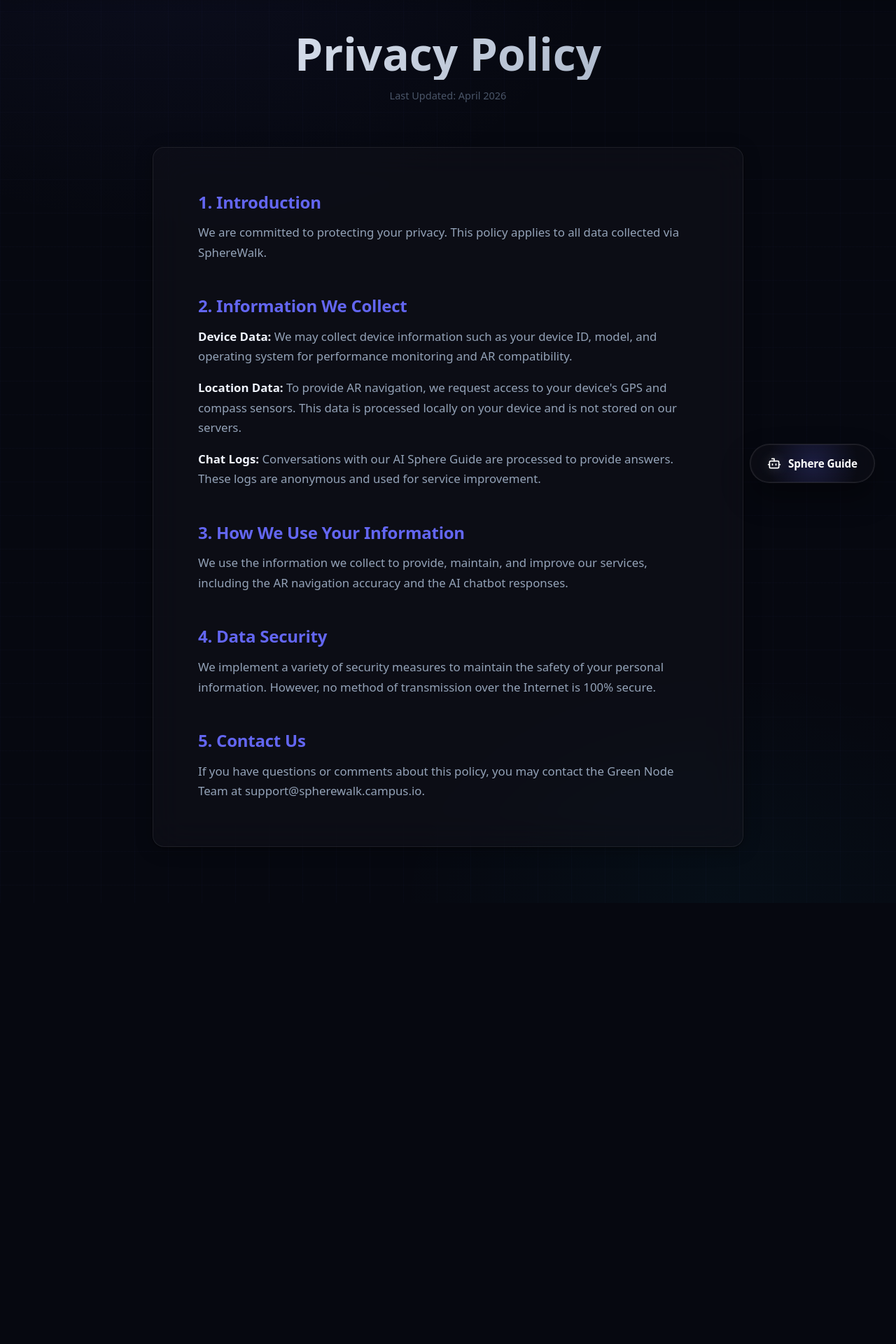
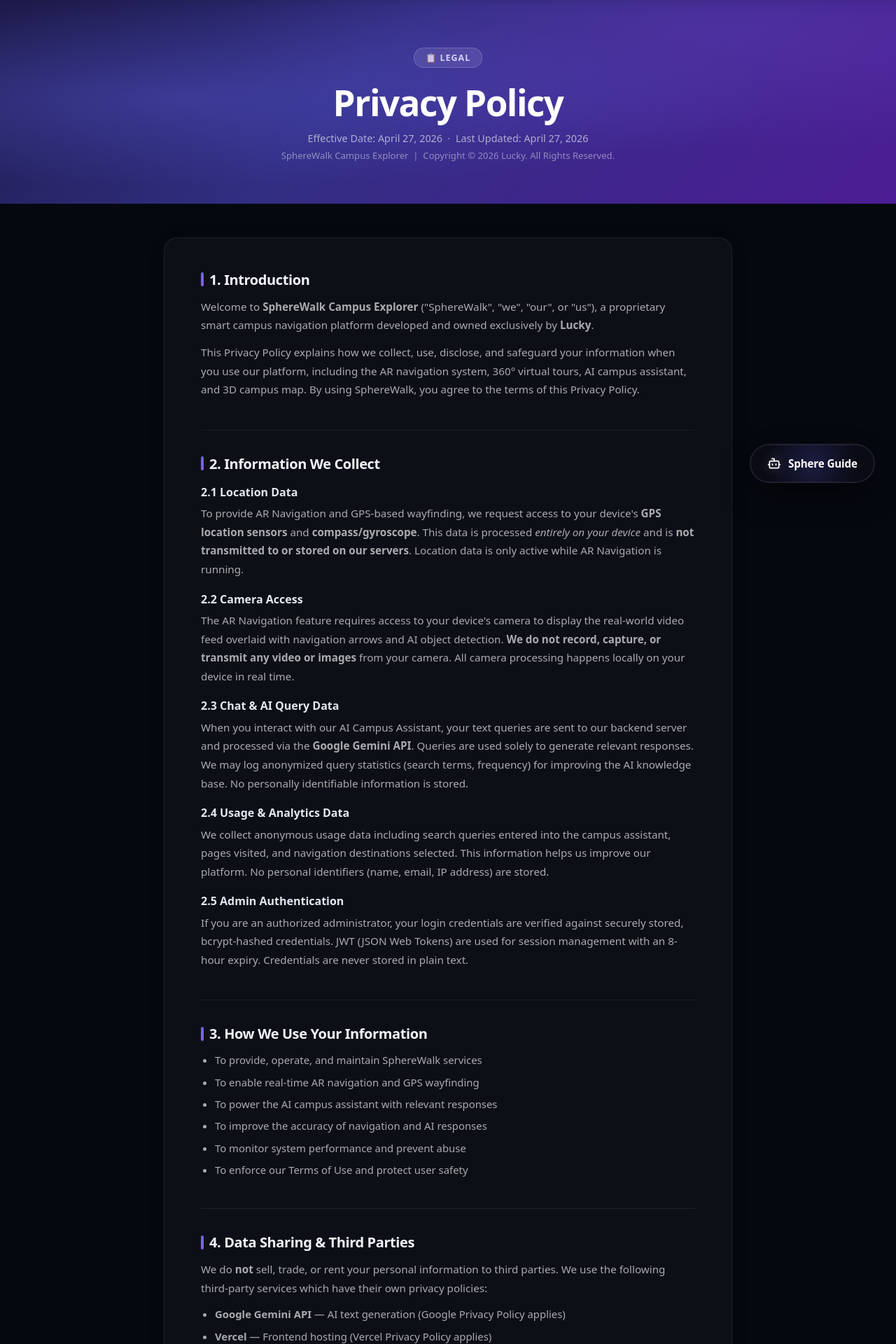
Before and after one commit to lucky-om/Spherewalk, a React (Vite) app in the folder frontend/: page /privacy-policy in a window 1280 px wide. Shown: the part 80-2000 px from the top of the page at 70% size. Before the commit the page ends 1370 px from the top, so only its background shows below. Built offline with nearby package versions, Linux system fonts and the light colour scheme; no server answers; a web font is replaced by a local one.

Commit message:
Add README, LICENSE (All Rights Reserved Lucky), full Privacy Policy & Terms of Use pages

```diff
--- a/frontend/src/pages/PrivacyPolicy.css
+++ b/frontend/src/pages/PrivacyPolicy.css
@@ -1,68 +1,196 @@
-/* SphereWalk Campus Explorer | v2.0 | Green Node Team */
+/* SphereWalk Legal Pages — Privacy Policy & Terms of Use */
+/* Copyright © 2026 Lucky. All Rights Reserved. */
+
+/* ─── Page Shell ─────────────────────────────── */
 .legal-page {
-    padding-top: 120px;
-    padding-bottom: 80px;
-    background: var(--bg-0);
+    min-height: 100vh;
+    background: var(--bg, #f8fafc);
 }
 
+/* ─── Hero Banner ─────────────────────────────── */
 .legal-hero {
-    margin-bottom: 64px;
+    background: linear-gradient(135deg, #1e1b4b 0%, #312e81 40%, #4c1d95 100%);
+    padding: 80px 0 60px;
     text-align: center;
+    position: relative;
+    overflow: hidden;
+}
+
+.legal-hero::before {
+    content: '';
+    position: absolute;
+    inset: 0;
+    background:
+        radial-gradient(ellipse at 20% 50%, rgba(99, 102, 241, 0.3) 0%, transparent 60%),
+        radial-gradient(ellipse at 80% 20%, rgba(139, 92, 246, 0.2) 0%, transparent 50%);
+    pointer-events: none;
+}
+
+.legal-badge {
+    display: inline-block;
+    background: rgba(255, 255, 255, 0.12);
+    border: 1px solid rgba(255, 255, 255, 0.2);
+    color: rgba(255, 255, 255, 0.9);
+    font-size: 0.78rem;
+    font-weight: 700;
+    letter-spacing: 0.08em;
+    text-transform: uppercase;
+    padding: 5px 16px;
+    border-radius: 99px;
+    margin-bottom: 20px;
 }
 
 .legal-hero h1 {
-    font-size: clamp(2.5rem, 5vw, 4rem);
-    font-weight: 800;
-    margin-bottom: 12px;
-    background: linear-gradient(135deg, var(--text), var(--text-2));
-    -webkit-background-clip: text;
-    -webkit-text-fill-color: transparent;
+    font-size: clamp(2rem, 5vw, 3.2rem);
+    font-weight: 900;
+    color: #fff;
+    margin: 0 0 12px;
+    letter-spacing: -0.03em;
+    position: relative;
 }
 
-.legal-hero p {
-    color: var(--text-3);
-    font-weight: 500;
+.legal-meta {
+    color: rgba(255, 255, 255, 0.6);
+    font-size: 0.9rem;
+    margin: 0 0 6px;
+    position: relative;
 }
 
+.legal-owner {
+    color: rgba(255, 255, 255, 0.45);
+    font-size: 0.82rem;
+    margin: 0;
+    position: relative;
+}
+
+/* ─── Content ─────────────────────────────────── */
 .legal-content {
-    max-width: 900px !important;
+    max-width: 860px;
+    margin: 0 auto;
+    padding: 48px 24px 80px;
 }
 
 .legal-card {
-    padding: 64px !important;
-    display: flex;
-    flex-direction: column;
-    gap: 48px;
-    background: rgba(20, 20, 30, 0.45) !important;
-    backdrop-filter: blur(24px) !important;
-    border: 1px solid rgba(255, 255, 255, 0.08) !important;
+    background: var(--card-bg, #fff);
+    border: 1px solid var(--border, #e2e8f0);
+    border-radius: 20px;
+    padding: 48px 52px;
+    box-shadow: 0 4px 32px rgba(0, 0, 0, 0.06);
 }
 
+@media (max-width: 640px) {
+    .legal-card {
+        padding: 28px 20px;
+    }
+}
+
+/* ─── Sections ─────────────────────────────────── */
 .legal-card section {
-    display: flex;
-    flex-direction: column;
-    gap: 16px;
+    margin-bottom: 36px;
+    padding-bottom: 32px;
+    border-bottom: 1px solid var(--border, #e2e8f0);
+}
+
+.legal-card section:last-of-type {
+    border-bottom: none;
+    margin-bottom: 24px;
 }
 
 .legal-card h2 {
-    font-size: 1.5rem;
+    font-size: 1.25rem;
+    font-weight: 800;
+    color: var(--text-1, #0f172a);
+    margin: 0 0 14px;
+    display: flex;
+    align-items: center;
+    gap: 8px;
+    letter-spacing: -0.02em;
+}
+
+.legal-card h2::before {
+    content: '';
+    display: inline-block;
+    width: 4px;
+    height: 20px;
+    background: linear-gradient(135deg, #6366f1, #8b5cf6);
+    border-radius: 2px;
+    flex-shrink: 0;
+}
+
+.legal-card h3 {
+    font-size: 1rem;
     font-weight: 700;
-    color: var(--brand);
-    letter-spacing: -0.01em;
+    color: var(--text-1, #1e293b);
+    margin: 20px 0 8px;
 }
 
 .legal-card p {
-    color: var(--text-2);
-    line-height: 1.7;
-    font-size: 1.05rem;
+    font-size: 0.95rem;
+    color: var(--text-2, #475569);
+    line-height: 1.75;
+    margin: 0 0 12px;
 }
 
-.legal-card strong {
-    color: var(--text);
+.legal-card ul {
+    padding-left: 20px;
+    margin: 10px 0;
 }
 
-@media (max-width: 768px) {
-    .legal-card {
-        padding: 32px !important;
-    }
+.legal-card ul li {
+    font-size: 0.93rem;
+    color: var(--text-2, #475569);
+    line-height: 1.7;
+    margin-bottom: 6px;
 }
+
+.legal-card a {
+    color: #6366f1;
+    text-decoration: none;
+    font-weight: 600;
+}
+
+.legal-card a:hover {
+    text-decoration: underline;
+    color: #4f46e5;
+}
+
+/* ─── Footer Note ─────────────────────────────── */
+.legal-footer-note {
+    text-align: center;
+    padding: 20px 0 0;
+    margin-top: 8px;
+    border-top: 1px solid var(--border, #e2e8f0);
+}
+
+.legal-footer-note p {
+    color: var(--text-3, #94a3b8);
+    font-size: 0.85rem;
+    margin: 0;
+}
+
+/* ─── Dark mode ────────────────────────────────── */
+[data-theme="dark"] .legal-card {
+    background: rgba(255, 255, 255, 0.03);
+    border-color: rgba(255, 255, 255, 0.08);
+}
+
+[data-theme="dark"] .legal-card h2 {
+    color: #f1f5f9;
+}
+
+[data-theme="dark"] .legal-card h3 {
+    color: #e2e8f0;
+}
+
+[data-theme="dark"] .legal-card p,
+[data-theme="dark"] .legal-card ul li {
+    color: rgba(255, 255, 255, 0.65);
+}
+
+[data-theme="dark"] .legal-card section {
+    border-bottom-color: rgba(255, 255, 255, 0.07);
+}
+
+[data-theme="dark"] .legal-footer-note {
+    border-top-color: rgba(255, 255, 255, 0.07);
+}
--- a/frontend/src/pages/PrivacyPolicy.jsx
+++ b/frontend/src/pages/PrivacyPolicy.jsx
@@ -1,46 +1,123 @@
-/* SphereWalk Campus Explorer | v2.0 | Green Node Team */
-/* Coded by Lucky */
+/* SphereWalk Campus Explorer | Copyright © 2026 Lucky. All Rights Reserved. */
 import React from 'react';
+import { Link } from 'react-router-dom';
 import './PrivacyPolicy.css';
+
+const YEAR = new Date().getFullYear();
 
 export default function PrivacyPolicy() {
     return (
         <div className="legal-page page">
             <div className="legal-hero">
                 <div className="container">
+                    <div className="legal-badge">📋 Legal</div>
                     <h1>Privacy Policy</h1>
-                    <p>Last Updated: April 2026</p>
+                    <p className="legal-meta">Effective Date: April 27, 2026 &nbsp;·&nbsp; Last Updated: April 27, 2026</p>
+                    <p className="legal-owner">SphereWalk Campus Explorer &nbsp;|&nbsp; Copyright © {YEAR} Lucky. All Rights Reserved.</p>
                 </div>
             </div>
 
             <div className="container legal-content">
                 <div className="legal-card card">
+
                     <section>
                         <h2>1. Introduction</h2>
-                        <p>We are committed to protecting your privacy. This policy applies to all data collected via SphereWalk.</p>
+                        <p>Welcome to <strong>SphereWalk Campus Explorer</strong> ("SphereWalk", "we", "our", or "us"), a proprietary smart campus navigation platform developed and owned exclusively by <strong>Lucky</strong>.</p>
+                        <p>This Privacy Policy explains how we collect, use, disclose, and safeguard your information when you use our platform, including the AR navigation system, 360° virtual tours, AI campus assistant, and 3D campus map. By using SphereWalk, you agree to the terms of this Privacy Policy.</p>
                     </section>
 
                     <section>
                         <h2>2. Information We Collect</h2>
-                        <p><strong>Device Data:</strong> We may collect device information such as your device ID, model, and operating system for performance monitoring and AR compatibility.</p>
-                        <p><strong>Location Data:</strong> To provide AR navigation, we request access to your device's GPS and compass sensors. This data is processed locally on your device and is not stored on our servers.</p>
-                        <p><strong>Chat Logs:</strong> Conversations with our AI Sphere Guide are processed to provide answers. These logs are anonymous and used for service improvement.</p>
+                        <h3>2.1 Location Data</h3>
+                        <p>To provide AR Navigation and GPS-based wayfinding, we request access to your device's <strong>GPS location sensors</strong> and <strong>compass/gyroscope</strong>. This data is processed <em>entirely on your device</em> and is <strong>not transmitted to or stored on our servers</strong>. Location data is only active while AR Navigation is running.</p>
+
+                        <h3>2.2 Camera Access</h3>
+                        <p>The AR Navigation feature requires access to your device's camera to display the real-world video feed overlaid with navigation arrows and AI object detection. <strong>We do not record, capture, or transmit any video or images</strong> from your camera. All camera processing happens locally on your device in real time.</p>
+
+                        <h3>2.3 Chat & AI Query Data</h3>
+                        <p>When you interact with our AI Campus Assistant, your text queries are sent to our backend server and processed via the <strong>Google Gemini API</strong>. Queries are used solely to generate relevant responses. We may log anonymized query statistics (search terms, frequency) for improving the AI knowledge base. No personally identifiable information is stored.</p>
+
+                        <h3>2.4 Usage & Analytics Data</h3>
+                        <p>We collect anonymous usage data including search queries entered into the campus assistant, pages visited, and navigation destinations selected. This information helps us improve our platform. No personal identifiers (name, email, IP address) are stored.</p>
+
+                        <h3>2.5 Admin Authentication</h3>
+                        <p>If you are an authorized administrator, your login credentials are verified against securely stored, bcrypt-hashed credentials. JWT (JSON Web Tokens) are used for session management with an 8-hour expiry. Credentials are never stored in plain text.</p>
                     </section>
 
                     <section>
                         <h2>3. How We Use Your Information</h2>
-                        <p>We use the information we collect to provide, maintain, and improve our services, including the AR navigation accuracy and the AI chatbot responses.</p>
+                        <ul>
+                            <li>To provide, operate, and maintain SphereWalk services</li>
+                            <li>To enable real-time AR navigation and GPS wayfinding</li>
+                            <li>To power the AI campus assistant with relevant responses</li>
+                            <li>To improve the accuracy of navigation and AI responses</li>
+                            <li>To monitor system performance and prevent abuse</li>
+                            <li>To enforce our Terms of Use and protect user safety</li>
+                        </ul>
                     </section>
 
                     <section>
-                        <h2>4. Data Security</h2>
-                        <p>We implement a variety of security measures to maintain the safety of your personal information. However, no method of transmission over the Internet is 100% secure.</p>
+                        <h2>4. Data Sharing & Third Parties</h2>
+                        <p>We do <strong>not</strong> sell, trade, or rent your personal information to third parties. We use the following third-party services which have their own privacy policies:</p>
+                        <ul>
+                            <li><strong>Google Gemini API</strong> — AI text generation (Google Privacy Policy applies)</li>
+                            <li><strong>Vercel</strong> — Frontend hosting (Vercel Privacy Policy applies)</li>
+                            <li><strong>Render</strong> — Backend hosting (Render Privacy Policy applies)</li>
+                            <li><strong>TensorFlow.js / COCO-SSD</strong> — Client-side ML (processed entirely in your browser)</li>
+                        </ul>
                     </section>
 
                     <section>
-                        <h2>5. Contact Us</h2>
-                        <p>If you have questions or comments about this policy, you may contact the Green Node Team at support@spherewalk.campus.io.</p>
+                        <h2>5. Data Security</h2>
+                        <p>We implement industry-standard security measures including:</p>
+                        <ul>
+                            <li>HTTPS encryption for all data in transit</li>
+                            <li>bcrypt hashing (cost factor 12) for stored credentials</li>
+                            <li>JWT authentication with short-lived tokens</li>
+                            <li>HTTP security headers via Helmet.js</li>
+                            <li>Content Security Policy (CSP) enforcement</li>
+                            <li>Rate limiting on all API endpoints</li>
+                        </ul>
+                        <p>Despite these measures, no internet transmission is 100% secure. We cannot guarantee absolute security of data transmitted to our platform.</p>
                     </section>
+
+                    <section>
+                        <h2>6. Cookies</h2>
+                        <p>SphereWalk uses <strong>localStorage</strong> (not cookies) to save your chat history and theme preferences on your device. This data never leaves your device and can be cleared by clearing your browser's site data. We do not use third-party tracking cookies or advertising cookies.</p>
+                    </section>
+
+                    <section>
+                        <h2>7. Children's Privacy</h2>
+                        <p>SphereWalk is designed for use by students and staff of SCET Surat. The platform is not directed to children under 13 years of age. We do not knowingly collect personal information from children under 13.</p>
+                    </section>
+
+                    <section>
+                        <h2>8. Your Rights</h2>
+                        <p>Since we collect minimal personal data, most of what you see is processed locally on your device. You may:</p>
+                        <ul>
+                            <li>Revoke camera/GPS permissions at any time via your browser or device settings</li>
+                            <li>Clear your chat history at any time from within the AI Assistant</li>
+                            <li>Clear localStorage to remove saved preferences</li>
+                        </ul>
+                    </section>
+
+                    <section>
+                        <h2>9. Changes to This Policy</h2>
+                        <p>We may update this Privacy Policy from time to time. Changes will be reflected by updating the "Last Updated" date above. Continued use of SphereWalk after changes constitutes acceptance of the updated policy.</p>
+                    </section>
+
+                    <section>
+                        <h2>10. Contact</h2>
+                        <p>For privacy-related questions or concerns, contact the developer:</p>
+                        <ul>
+                            <li><strong>Developer:</strong> Lucky</li>
+                            <li><strong>GitHub:</strong> <a href="https://github.com/lucky-om" target="_blank" rel="noreferrer">github.com/lucky-om</a></li>
+                        </ul>
+                    </section>
+
+                    <div className="legal-footer-note">
+                        <p>© {YEAR} Lucky. All Rights Reserved. &nbsp;·&nbsp; <Link to="/terms">Terms of Use</Link></p>
+                    </div>
                 </div>
             </div>
         </div>
```
Also changed, not shown: 2 other files (tests, documents, lock files or other folders).
